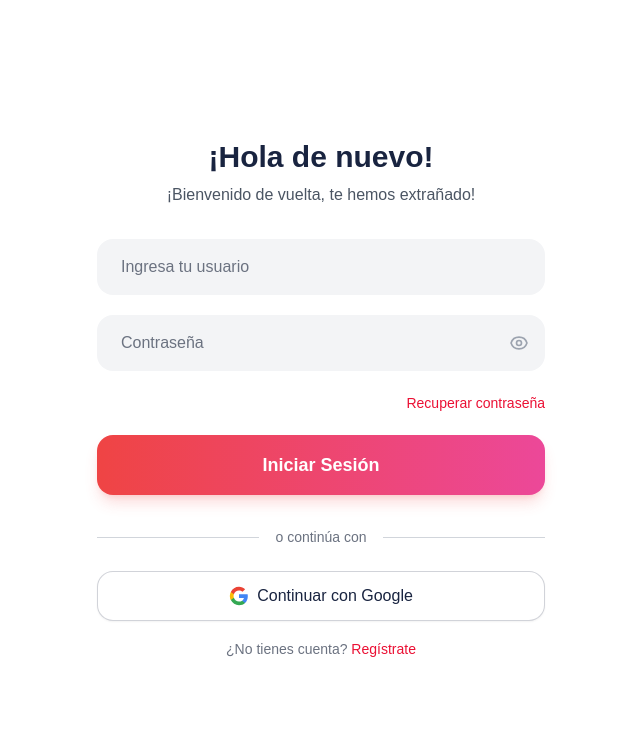
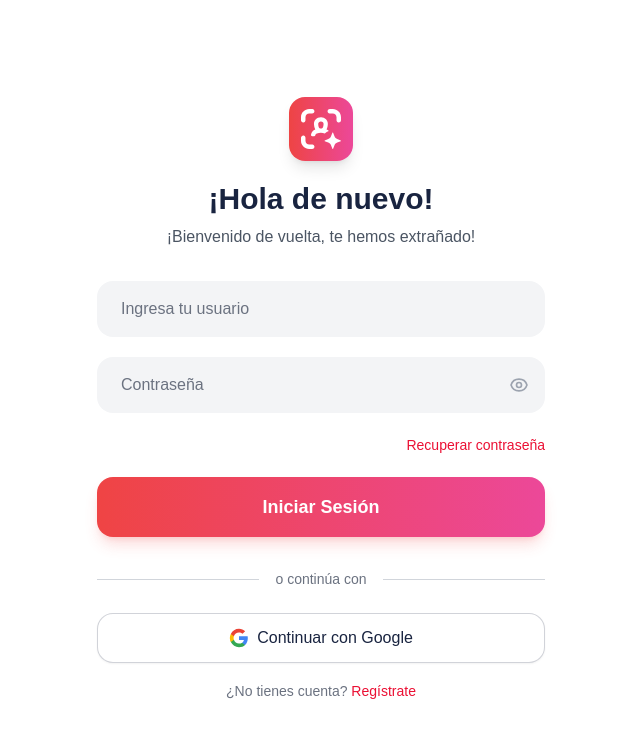
Before and after one commit to fulldata-pro/site-v2, a Next.js app: page /login in a window 1280 px wide. Shown: the top 738 px of the page, without its empty margins (319-959 px from the left). Built offline with nearby package versions, Linux system fonts and the light colour scheme; a web font is replaced by a local one.

Commit message:
Update: login page

```diff
--- a/app/login/page.tsx
+++ b/app/login/page.tsx
@@ -11,6 +11,7 @@ import authService from '@/services/authService'
 import { loginSchema, type LoginInput } from '@/lib/validations/auth.validation'
 import { DASHBOARD_ROUTES, AUTH_ROUTES } from '@/lib/routes'
 import avatar from '/public/images/subject.png'
+import AuthLogo from '@/components/ui/AuthLogo'
 
 export default function LoginPage() {
   const [formData, setFormData] = useState<LoginInput>({ email: '', password: '' })
@@ -102,10 +103,10 @@ export default function LoginPage() {
     <div className="min-h-screen flex">
 
       {/* Login Form */}
-      <div className="w-full w-full flex items-center justify-center p-8 bg-white">
+      <div className="w-full flex items-center justify-center p-8 bg-white">
         <div className="w-full max-w-md">
           <div className="text-center mb-8">
-
+            <AuthLogo  />
             <h1 className="text-3xl font-bold text-[#192440] mb-2">¡Hola de nuevo!</h1>
             <p className="text-gray-600">¡Bienvenido de vuelta, te hemos extrañado!</p>
           </div>
--- /dev/null
+++ b/components/logo.tsx
@@ -0,0 +1,78 @@
+type LogoSize = "sm" | "md" | "lg";
+
+interface LogoProps {
+  size?: LogoSize;
+}
+
+const sizeClasses: Record<LogoSize, { container: string; svg: string }> = {
+  sm: { container: "w-10 h-10 p-1.5", svg: "w-6 h-6" },
+  md: { container: "w-[65px] h-[65px] p-2.5", svg: "w-10 h-10" },
+  lg: { container: "w-24 h-24 p-4", svg: "w-16 h-16" },
+};
+
+export default function Logo({ size = "md" }: LogoProps) {
+  const { container, svg } = sizeClasses[size];
+
+  return (
+    <div
+      className={`flex items-center justify-center bg-[#eb1034] rounded-xl mx-auto mb-5 ${container}`}
+    >
+      <svg
+        xmlns="http://www.w3.org/2000/svg"
+        viewBox="0 0 294 294"
+        className={svg}
+        aria-label="Logo"
+      >
+        <path
+          fill="#ffffff"
+          d="M204.55,161.87c-4.73-4.77-10.44-8.47-16.71-10.85
+             7.18-13.14,8.59-28.5,9.22-36.53,1.29-14.08-3.48-28.05-13.14-38.39
+             -9.64-10.35-23.23-16.09-37.38-15.79-14.97-.05-29.27,6.3-39.26,17.46
+             -8.92,9.78-13.23,22.92-11.82,36.09.44,12.9,3.64,25.55,9.41,37.09
+             -16.57,6.44-28.5,21.16-31.36,38.72-.5,2.59.17,5.25,1.83,7.29
+             1.68,2.02,4.15,3.21,6.79,3.21h14.14c3.9.05,7.35-2.52,8.43-6.27
+             1.32-6.38,5.86-11.62,12.01-13.8,9.55-3.18,19.46-5.08,29.51-5.64
+             9.77.5,19.42,2.29,28.72,5.3,8.47-8.03,18.56-14.14,29.6-17.9Z
+             M146.55,143.05c-7.9,0-17.75,0-19.82-31.36v-.75c-.61-4.47.8-8.98
+             3.83-12.32,4.11-4.47,9.92-7.01,15.99-6.96,5.53-.03,10.83,2.24
+             14.64,6.27,3.37,3.59,5.06,8.42,4.67,13.33-2.41,31.64-11.41,31.64
+             -19.31,31.64v.16Z"
+        />
+        <path
+          fill="#ffffff"
+          d="M236.03,292.18l10.17-25.64c3.65-9.23,10.97-16.55,20.2-20.2
+             l25.81-10.17c1.08-.43,1.79-1.48,1.79-2.65s-.71-2.22-1.79-2.65
+             l-25.81-10.17c-9.23-3.65-16.55-10.97-20.2-20.2l-10.17-25.64
+             c-.43-1.08-1.48-1.79-2.65-1.79s-2.22.71-2.65,1.79l-10.17,25.64
+             c-3.65,9.24-10.95,16.55-20.2,20.2l-25.64,10.17c-1.08.43-1.79,1.48
+             -1.79,2.65s.71,2.22,1.79,2.65l25.64,10.17c9.24,3.65,16.55,10.95
+             20.2,20.2l10.17,25.64c.43,1.1,1.48,1.82,2.65,1.82s2.22-.73,2.65-1.82Z"
+        />
+        <path
+          fill="#ffffff"
+          d="M0,233.64c0,33.33,27.02,60.36,60.36,60.36h21.01
+             c8.73.22,16.22-6.16,17.39-14.81.91-9.05-5.69-17.12-14.73-18.02
+             -.57-.06-1.15-.09-1.73-.08h-21.95c-15.15,0-27.43-12.28-27.43-27.43
+             v-21.01c.22-8.73-6.16-16.22-14.81-17.39h-1.65c-4.06.02-7.97,1.55
+             -10.97,4.28-3.47,3.1-5.46,7.53-5.49,12.18v21.95Z"
+        />
+        <path
+          fill="#ffffff"
+          d="M82.3,0h-21.95C27.02,0,0,27.02,0,60.36v21.95
+             c-.05,9.09,7.29,16.5,16.38,16.54.58,0,1.15-.02,1.73-.08
+             8.65-1.17,15.03-8.67,14.81-17.39v-21.01c0-15.15,12.28-27.43
+             27.43-27.43h21.01c8.73.22,16.22-6.16,17.39-14.81.91-9.05
+             -5.69-17.12-14.73-18.02-.57-.06-1.15-.09-1.73-.08Z"
+        />
+        <path
+          fill="#ffffff"
+          d="M294,60.36C294,27.03,266.98,0,233.64,0h-21.01
+             c-8.73-.22-16.22,6.16-17.39,14.81-.91,9.05,5.69,17.12,14.73,18.02
+             .57.06,1.15.09,1.73.08h21.95c15.15,0,27.43,12.28,27.43,27.43v21.01
+             c-.22,8.73,6.16,16.22,14.81,17.39,9.05.91,17.12-5.69,18.02-14.73
+             .06-.57.09-1.15.08-1.73v-21.95Z"
+        />
+      </svg>
+    </div>
+  );
+}
--- /dev/null
+++ b/components/ui/AuthLogo.tsx
@@ -0,0 +1,45 @@
+import React from 'react';
+
+interface AuthLogoProps {
+  size?: 'small' | 'medium' | 'large';
+  className?: string;
+}
+
+const AuthLogo: React.FC<AuthLogoProps> = ({ size = 'medium', className = '' }) => {
+  const sizeClasses = {
+    small: 'h-12 w-12',
+    medium: 'h-16 w-16',
+    large: 'h-20 w-20'
+  };
+
+  const svgSizes = {
+    small: 'h-8',
+    medium: 'h-10',
+    large: 'h-12'
+  };
+
+  return (
+    <div
+      className={`${sizeClasses[size]} flex items-center justify-center mx-auto mb-5 p-2.5 rounded-2xl shadow-lg ${className}`}
+      style={{
+        background: 'linear-gradient(to right, #ee4444 0%, #ec4899 100%)'
+      }}
+    >
+      <svg
+        id="Capa_1"
+        xmlns="http://www.w3.org/2000/svg"
+        version="1.1"
+        viewBox="0 0 294 294"
+        className={`${svgSizes[size]} fill-white`}
+      >
+        <path d="M204.55,161.87c-4.73-4.77-10.44-8.47-16.71-10.85,7.18-13.14,8.59-28.5,9.22-36.53,1.29-14.08-3.48-28.05-13.14-38.39-9.64-10.35-23.23-16.09-37.38-15.79-14.97-.05-29.27,6.3-39.26,17.46-8.92,9.78-13.23,22.92-11.82,36.09.44,12.9,3.64,25.55,9.41,37.09-16.57,6.44-28.5,21.16-31.36,38.72-.5,2.59.17,5.25,1.83,7.29,1.68,2.02,4.15,3.21,6.79,3.21h14.14c3.9.05,7.35-2.52,8.43-6.27,1.32-6.38,5.86-11.62,12.01-13.8,9.55-3.18,19.46-5.08,29.51-5.64,9.77.5,19.42,2.29,28.72,5.3,8.47-8.03,18.56-14.14,29.6-17.9h0ZM146.55,143.05c-7.9,0-17.75,0-19.82-31.36v-.75c-.61-4.47.8-8.98,3.83-12.32,4.11-4.47,9.92-7.01,15.99-6.96,5.53-.03,10.83,2.24,14.64,6.27,3.37,3.59,5.06,8.42,4.67,13.33-2.41,31.64-11.41,31.64-19.31,31.64v.16Z" />
+        <path d="M236.03,292.18l10.17-25.64c3.65-9.23,10.97-16.55,20.2-20.2l25.81-10.17c1.08-.43,1.79-1.48,1.79-2.65s-.71-2.22-1.79-2.65l-25.81-10.17c-9.23-3.65-16.55-10.97-20.2-20.2l-10.17-25.64c-.43-1.08-1.48-1.79-2.65-1.79s-2.22.71-2.65,1.79l-10.17,25.64c-3.65,9.24-10.95,16.55-20.2,20.2l-25.64,10.17c-1.08.43-1.79,1.48-1.79,2.65s.71,2.22,1.79,2.65l25.64,10.17c9.24,3.65,16.55,10.95,20.2,20.2l10.17,25.64c.43,1.1,1.48,1.82,2.65,1.82s2.22-.73,2.65-1.82Z" />
+        <path d="M0,233.64c0,33.33,27.02,60.36,60.36,60.36h21.01c8.73.22,16.22-6.16,17.39-14.81.91-9.05-5.69-17.12-14.73-18.02-.57-.06-1.15-.09-1.73-.08h-21.95c-15.15,0-27.43-12.28-27.43-27.43h0v-21.01c.22-8.73-6.16-16.22-14.81-17.39h-1.65c-4.06.02-7.97,1.55-10.97,4.28-3.47,3.1-5.46,7.53-5.49,12.18v21.95Z" />
+        <path d="M82.3,0h-21.95C27.02,0,0,27.02,0,60.36v21.95c-.05,9.09,7.29,16.5,16.38,16.54.58,0,1.15-.02,1.73-.08,8.65-1.17,15.03-8.67,14.81-17.39v-21.01c0-15.15,12.28-27.43,27.43-27.43h21.01c8.73.22,16.22-6.16,17.39-14.81.91-9.05-5.69-17.12-14.73-18.02-.57-.06-1.15-.09-1.73-.08Z" />
+        <path d="M294,60.36C294,27.03,266.98,0,233.64,0h-21.01c-8.73-.22-16.22,6.16-17.39,14.81-.91,9.05,5.69,17.12,14.73,18.02.57.06,1.15.09,1.73.08h21.95c15.15,0,27.43,12.28,27.43,27.43v21.01c-.22,8.73,6.16,16.22,14.81,17.39,9.05.91,17.12-5.69,18.02-14.73.06-.57.09-1.15.08-1.73v-21.95Z" />
+      </svg>
+    </div>
+  );
+};
+
+export default AuthLogo;
```
